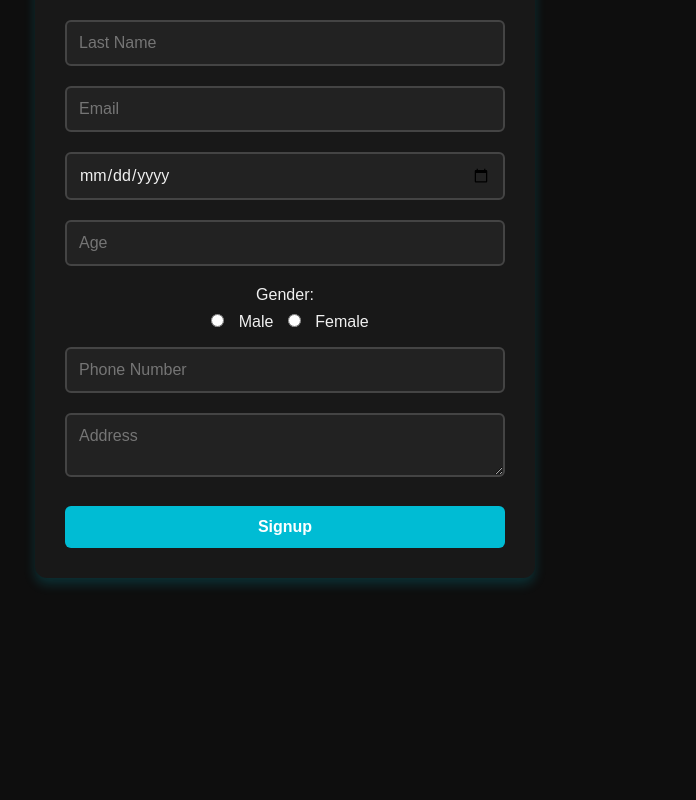
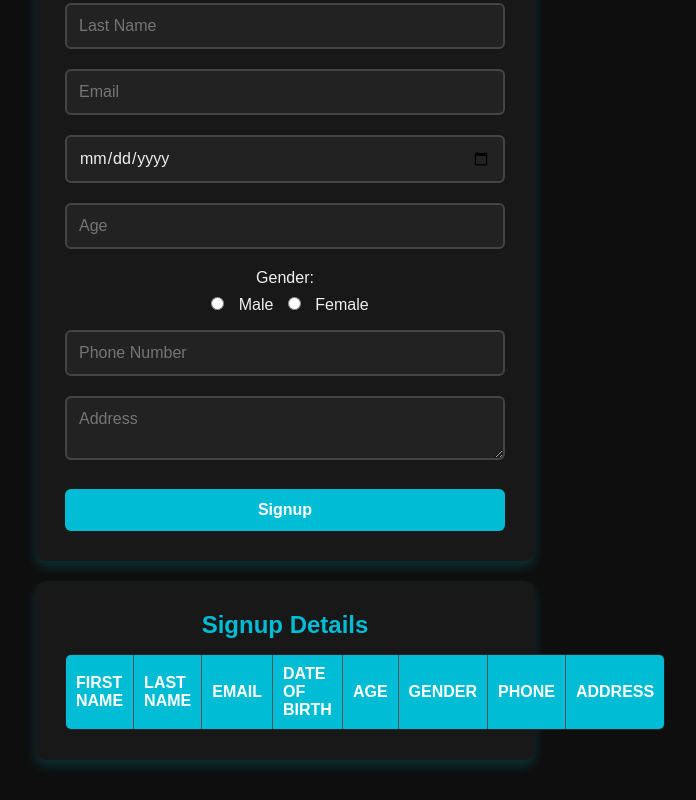
Before and after one commit to KarthikeyanS-81/AI23431--Web-Technology-and-Mobile-Application, a plain HTML site: page index.html in a window 1280 px wide. Shown: the part 166-966 px from the top of the page, without its empty margins (355-1051 px from the left). Before the commit the page ends 800 px from the top, so only its background shows below. Drawn offline with Linux system fonts and the light colour scheme.

Commit message:
Update index.html

```diff
--- a/index.html
+++ b/index.html
@@ -26,6 +26,27 @@
             <button type="submit">Signup</button>
         </form>
     </div>
+
+
+<div class="container">
+        <h2>Signup Details</h2>
+        <table id="detailsTable">
+            <thead>
+                <tr>
+                    <th>First Name</th>
+                    <th>Last Name</th>
+                    <th>Email</th>
+                    <th>Date of Birth</th>
+                    <th>Age</th>
+                    <th>Gender</th>
+                    <th>Phone</th>
+                    <th>Address</th>
+                </tr>
+            </thead>
+            <tbody></tbody>
+        </table>
+    </div>
+
 
     <script>
         function validateForm() {
```
